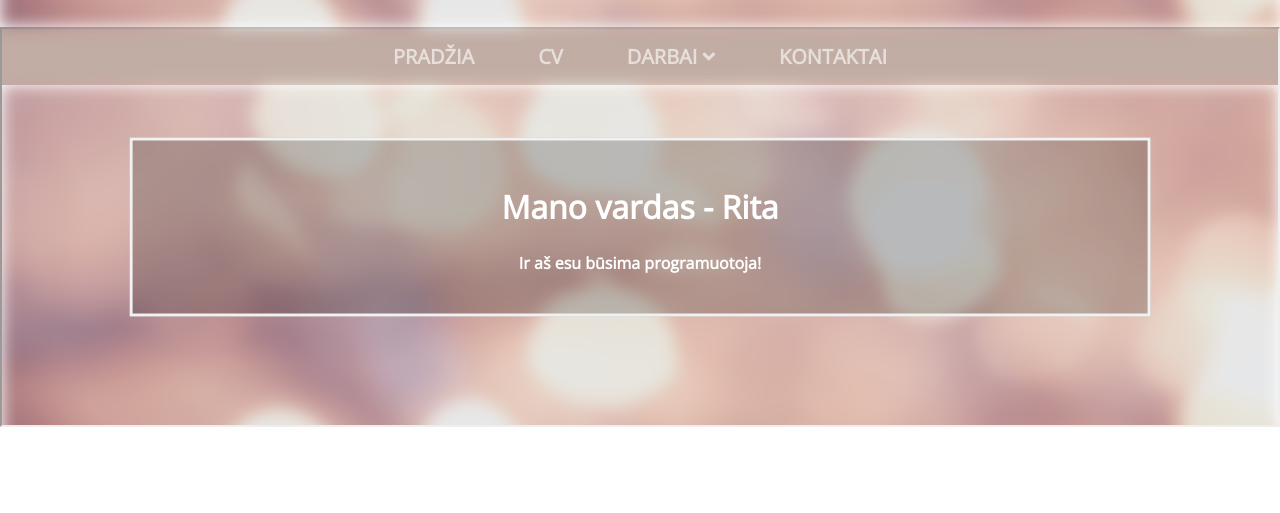
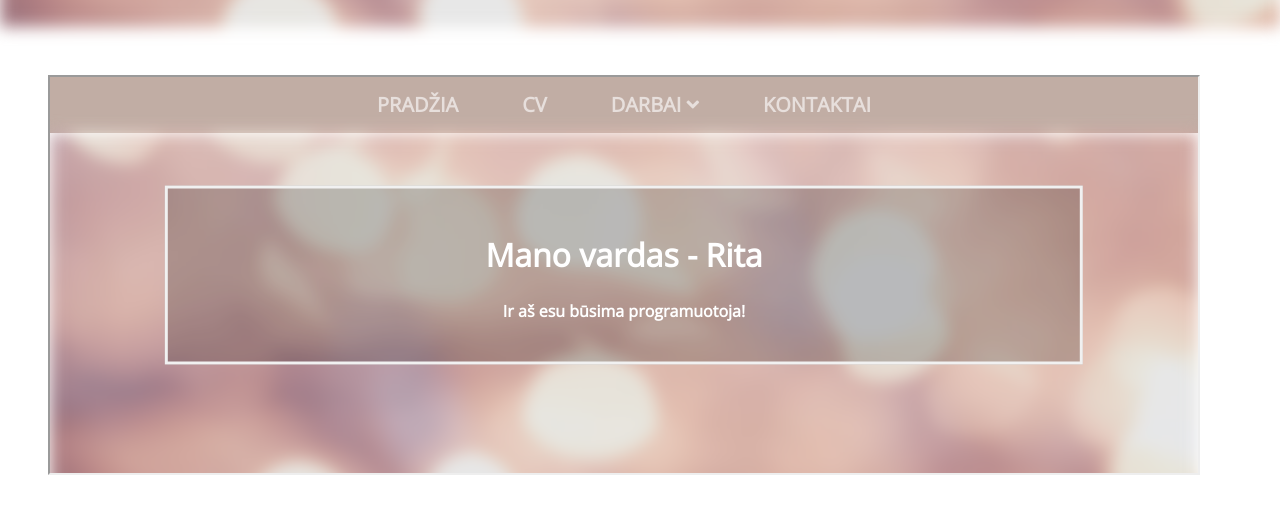
Before and after one commit to RitzyRA/ritzyra.github.io, a plain HTML site: page projektas/html.html in a window 1280 px wide. Shown: the part 109-622 px from the top of the page. Drawn offline with nearby package versions, Linux system fonts and the light colour scheme; a web font is replaced by a local one.

Commit message:
Update html.html

```diff
--- a/projektas/html.html
+++ b/projektas/html.html
@@ -8,7 +8,9 @@
     <title>HTML+CSS</title>
     <style>
         @import url("style.css");
-
+iframe{
+    margin: 3rem;
+}
     </style>
 </head>
 
@@ -43,7 +45,7 @@
         </div>
     </header>
 
-<iframe src="/projektas/index.html" style="height:50vh;width:100vw" title="Iframe Example"></iframe>
+<iframe src="/projektas/index.html" style="height:50vh;width:90%" title="Iframe Example"></iframe>
 
 </body>
 
```
